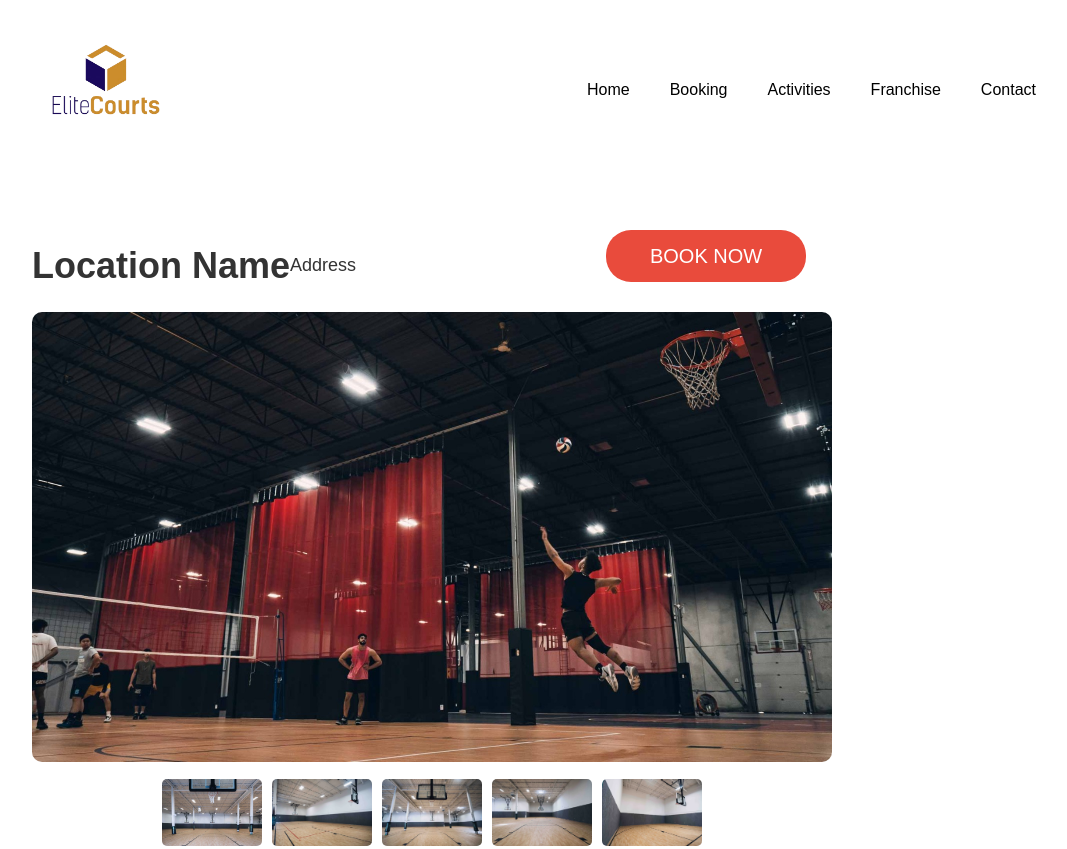
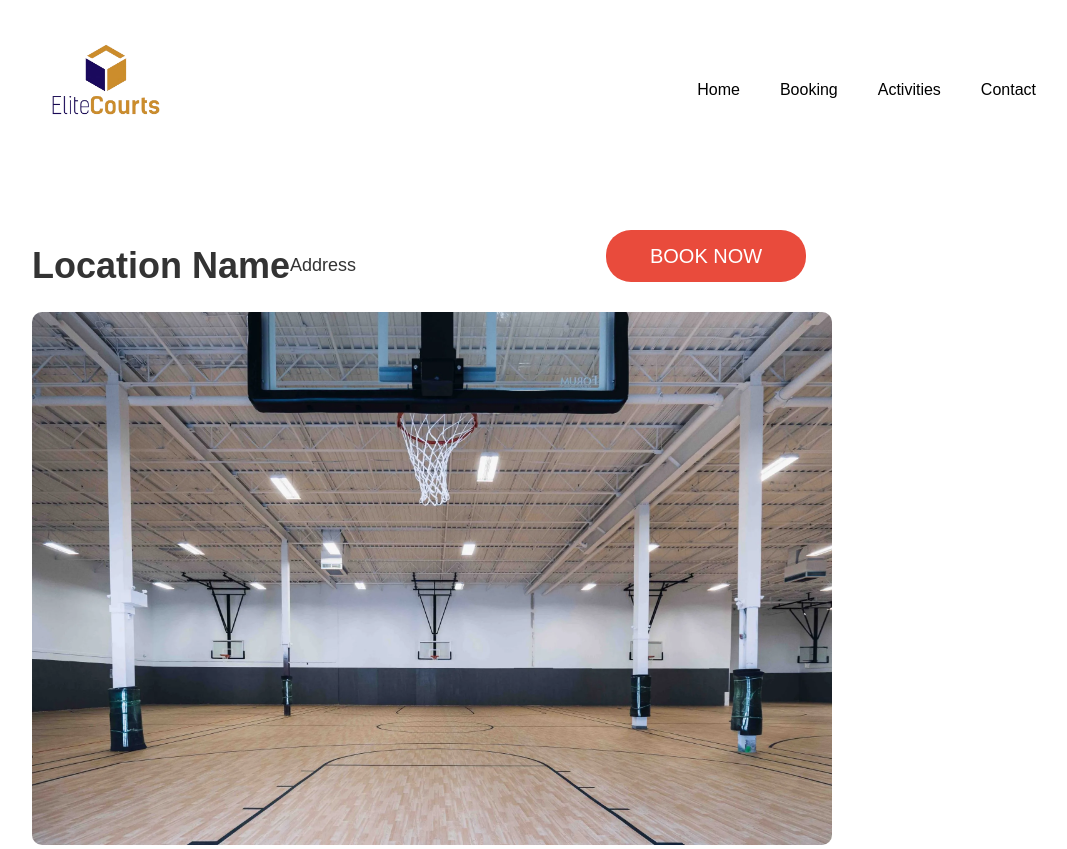
Before and after one commit to Georgin11/SEG3125_Project2-Final-Implementation, a plain HTML site: page location-details.html in a window 1280 px wide. Shown: the top 849 px of the page, without its empty margins (96-1163 px from the left). Drawn offline with Linux system fonts and the light colour scheme.

Commit message:
Update location-details.html

```diff
--- a/location-details.html
+++ b/location-details.html
@@ -18,7 +18,6 @@
                     <li><a href="index.html">Home</a></li>
                     <li><a href="booking.html">Booking</a></li>
                     <li><a href="#">Activities</a></li>
-                    <li><a href="#">Franchise</a></li>
                     <li><a href="#">Contact</a></li>
                 </ul>
             </nav>
@@ -32,7 +31,7 @@
             <a href="#" class="btn-primary" id="book-now-btn">BOOK NOW</a>
             <div class="location-images">
                 <div class="large-image">
-                    <img id="main-image" src="assets/court1.jpg" alt="Court Image">
+                    <img id="main-image" src="assets/pickering-court1.jpg" alt="Court Image">
                 </div>
                 <div class="image-gallery">
                     <img class="gallery-image" src="assets/pickering-court1.jpg" alt="Court Image 1">
```
